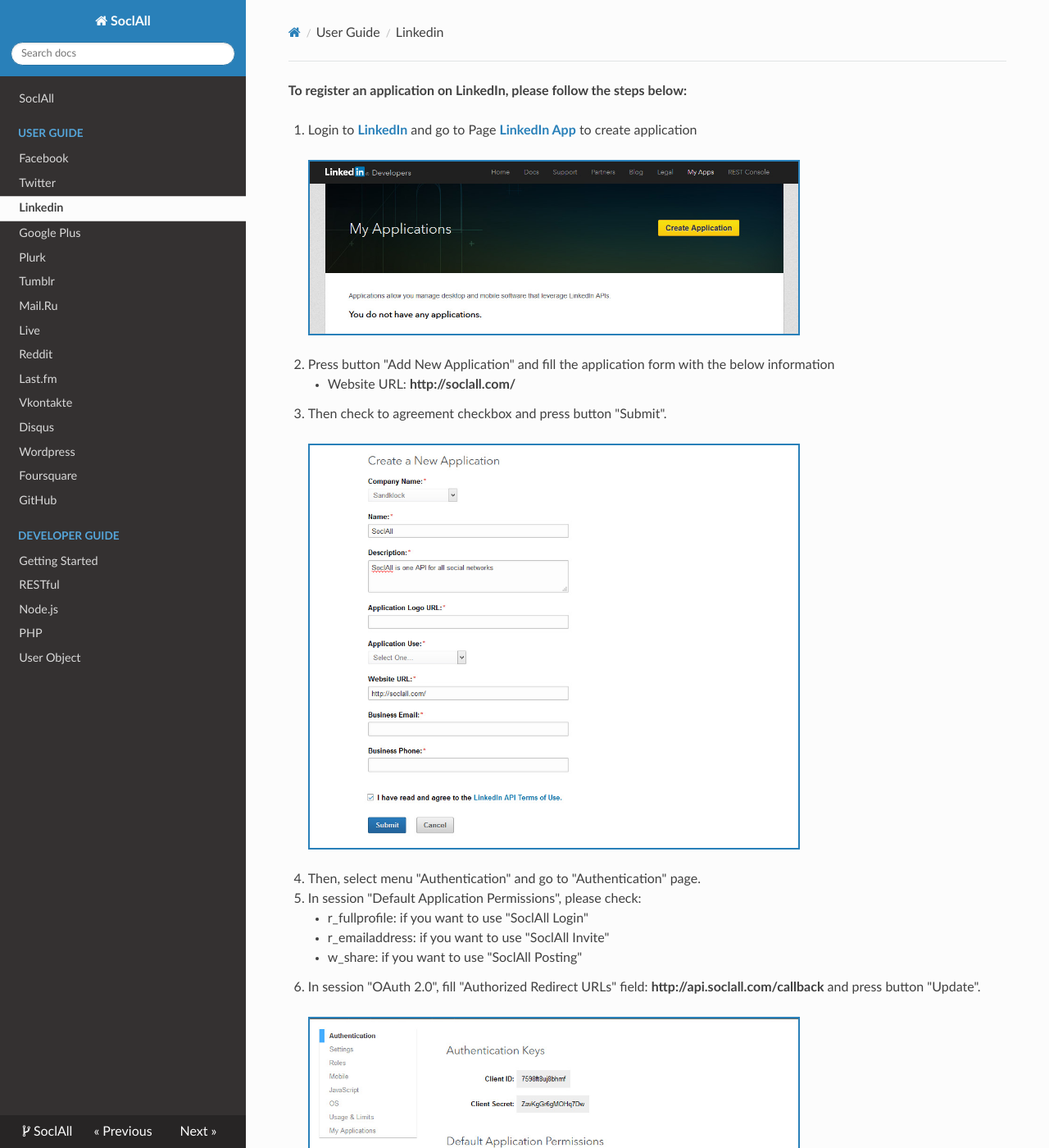
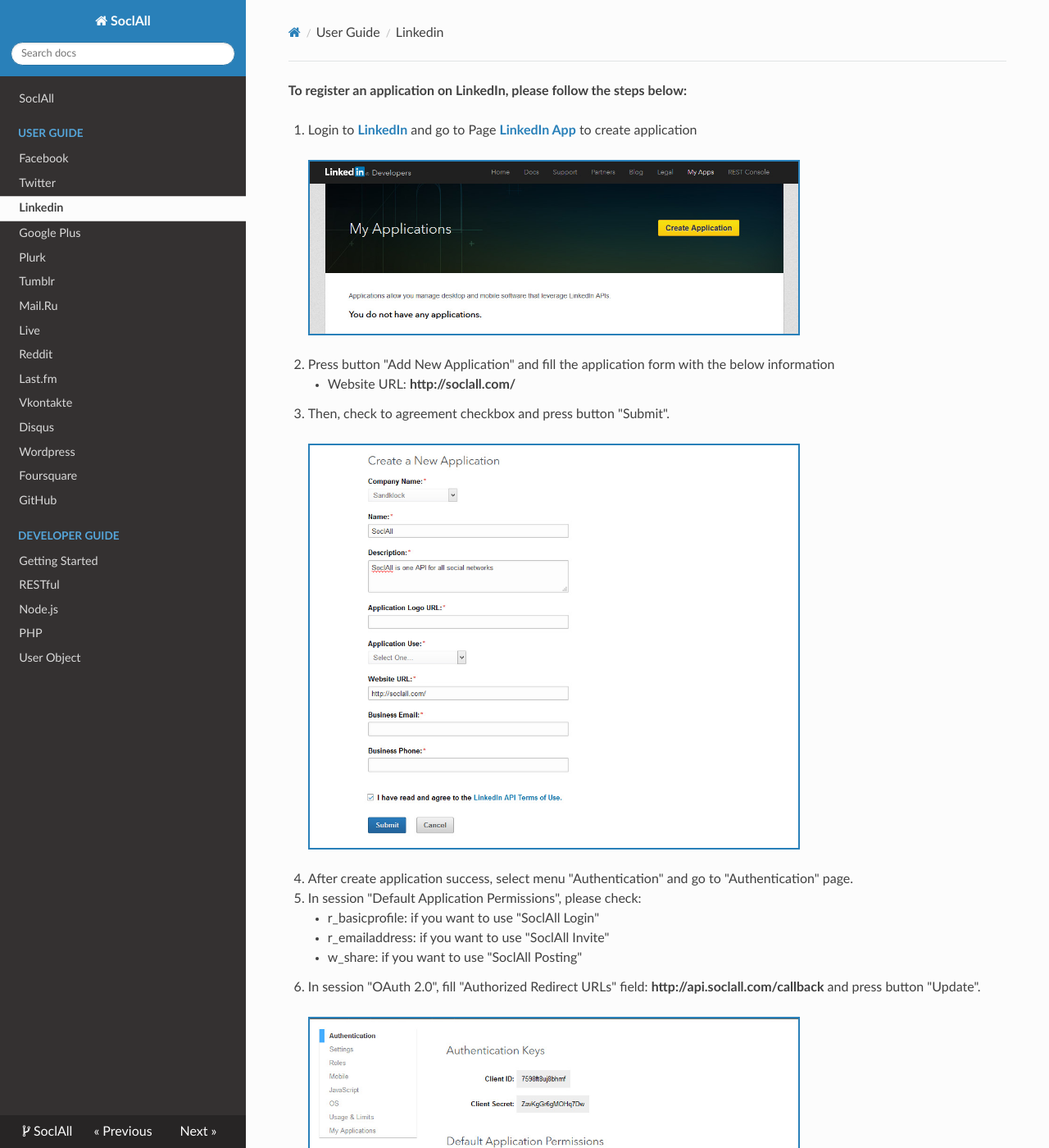
Before and after one commit to nhvu1988/socialall-docs, an MkDocs documentation site: the page built from docs/user-guide/linkedin.md, in a window 1280 px wide and 1400 px high. Shown: the whole window at 82% size. Built offline with MkDocs 1.6.1, drawn with Linux system fonts in a browser that asks for light colours; nearby versions of some CDN libraries; old or Windows-style settings are respelled for this version of MkDocs.

Commit message:
Update linkedin setting docs

```diff
--- a/docs/user-guide/linkedin.md
+++ b/docs/user-guide/linkedin.md
@@ -6,13 +6,13 @@ __To register an application on LinkedIn, please follow the steps below:__
     <div class="soclall-br"></div>
 2. Press button "Add New Application" and fill the application form with the below information
     * Website URL: __http://soclall.com/__
-3. Then check to agreement checkbox and press button "Submit".
+3. Then, check to agreement checkbox and press button "Submit".
     <div class="soclall-br"></div>
     ![Linkedin : Create App Form](/img/linkedin-2-create-app-form.jpg)
     <div class="soclall-br"></div>
-4. Then, select menu "Authentication" and go to "Authentication" page.
+4. After create application success, select menu "Authentication" and go to "Authentication" page.
 5. In session "Default Application Permissions", please check:
-    * r_fullprofile: if you want to use "SoclAll Login"
+    * r_basicprofile: if you want to use "SoclAll Login"
     * r_emailaddress: if you want to use "SoclAll Invite"
     * w_share: if you want to use "SoclAll Posting"
 6. In session "OAuth 2.0", fill "Authorized Redirect URLs" field: __http://api.soclall.com/callback__ and press button "Update".
```
